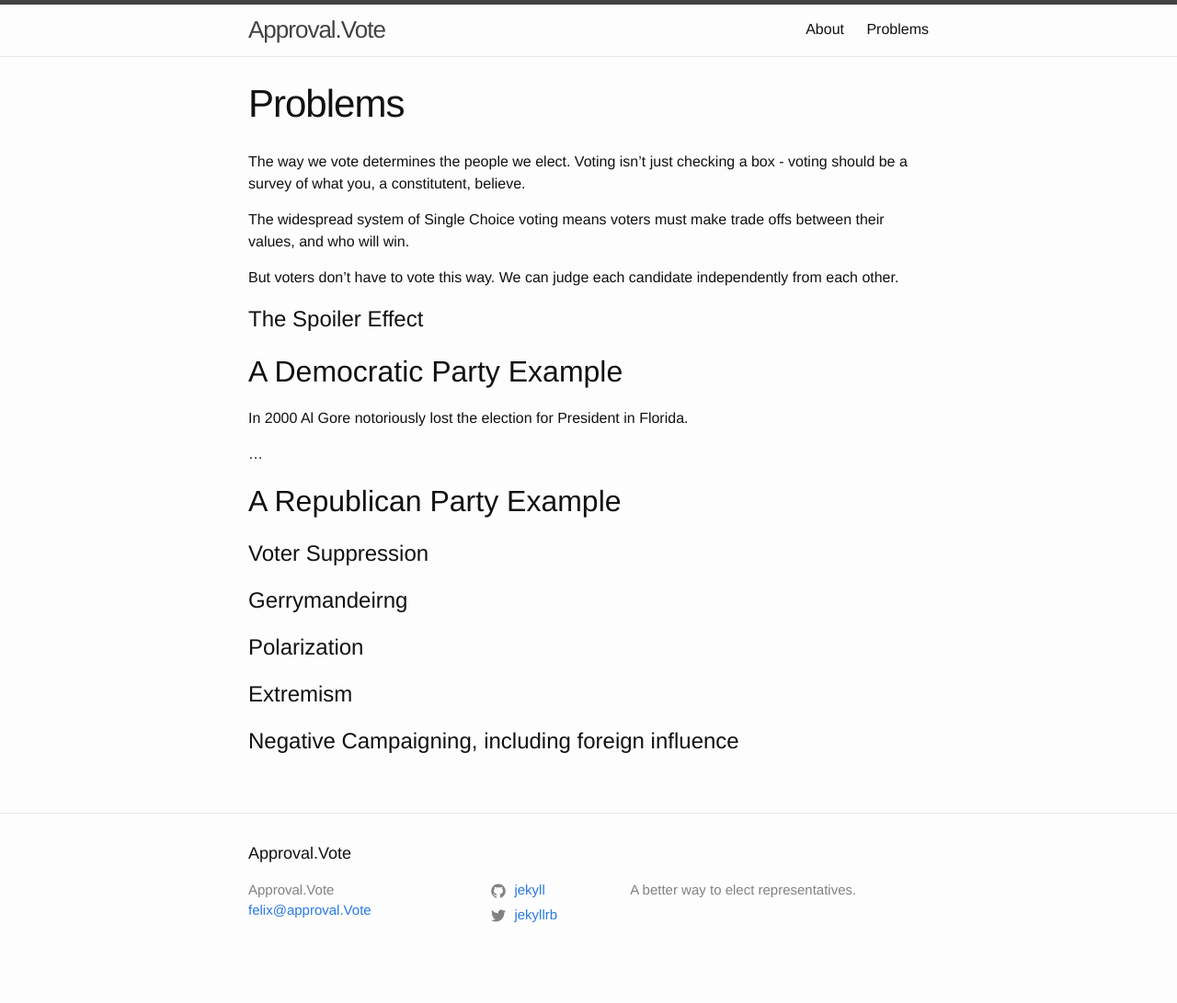
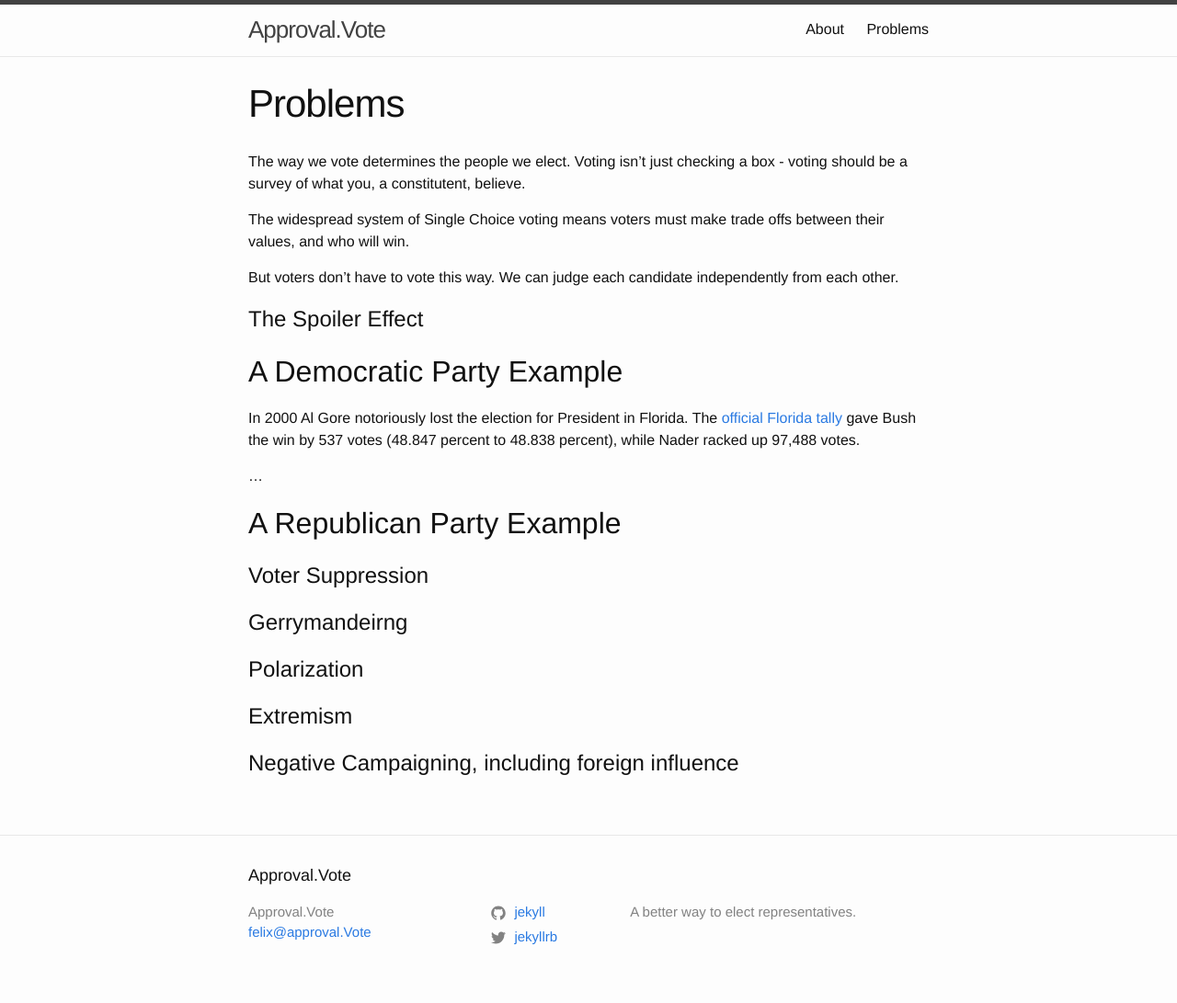
Before and after one commit to electionscience/approval.vote-legacy, a Jekyll site: the page built from problems.md, in a window 1280 px wide. Shown: the whole page at 92% size. Built offline with Jekyll 4.4.1, drawn with Linux system fonts in a browser that asks for light colours; before the commit the page ends 1067 px from its top, so only the background shows below that.

```diff
--- a/_posts/2017-05-31-welcome-to-jekyll.markdown
+++ /dev/null
@@ -1,6 +0,0 @@
----
-layout: post
-title:  "What is Approval Voting?"
-date:   2017-05-31 12:28:07 -0400
-categories: description
----
--- a/problems.md
+++ b/problems.md
@@ -15,7 +15,7 @@
 
 ## A Democratic Party Example
 
-In 2000 Al Gore notoriously lost the election for President in Florida.
+In 2000 Al Gore notoriously lost the election for President in Florida. The [official Florida tally](https://transition.fec.gov/pubrec/fe2000/2000presge.htm#FL) gave Bush the win by 537 votes (48.847 percent to 48.838 percent), while Nader racked up 97,488 votes.
 
 ...
 
```
Also changed, not shown: index.md (+1 -1 lines), Gemfile.lock.
